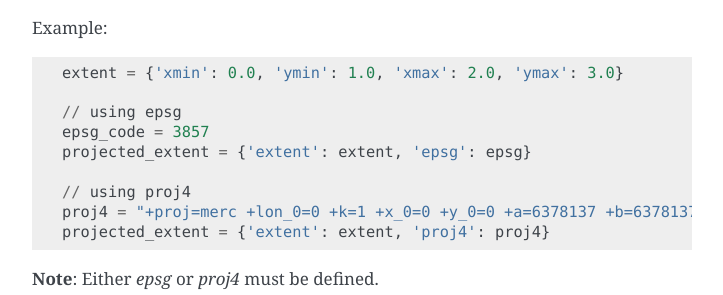
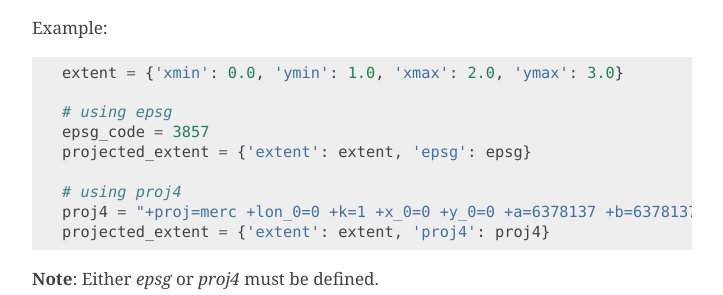
Before and after one commit to locationtech-labs/geopyspark, a Sphinx documentation site: the page built from docs/core_concepts.rst, in a window 1280 px wide and 900 px high, scrolled down 1681 px. Shown: the part 157-452 px from the top of the window, without its empty margins (388-1111 px from the left). Built offline with Sphinx 7.4.7, drawn with Linux system fonts in a browser that asks for light colours; part of the change alters nothing that is shown.

```diff
--- a/docs/core_concepts.rst
+++ b/docs/core_concepts.rst
@@ -51,7 +51,9 @@ The fields used to represent ``TileLayout``:
  - **tileRows** (int): The number of rows of pixels in each raster that runs
        north to south.
 
-Example::
+Example:
+
+.. code:: python
 
    tile_layout = {'layoutCols': 1, 'layoutRows': 1, 'tileCols': 256, 'tileRows': 256}
 
@@ -69,9 +71,14 @@ The fields used to represent ``Extent``:
  - **xmax** (double): The maximum x coordinate.
  - **ymax** (double): The maximum y coordinate.
 
-Example::
+Example:
+
+.. code:: python
 
    extent = {'xmin': 0.0, 'ymin': 1.0, 'xmax': 2.0, 'ymax': 3.0}
+
+
+.. _projected_extent:
 
 ProjectedExtent
 ---------------
@@ -84,20 +91,24 @@ The fields used to represent ``ProjectedExtent``:
  - **epsg** (int, optional): The EPSG code of the CRS.
  - **proj4** (str, optional): The Proj.4 string representation of the CRS.
 
-Example::
+Example:
+
+.. code:: python
 
    extent = {'xmin': 0.0, 'ymin': 1.0, 'xmax': 2.0, 'ymax': 3.0}
 
-   // using epsg
+   # using epsg
    epsg_code = 3857
    projected_extent = {'extent': extent, 'epsg': epsg}
 
-   // using proj4
+   # using proj4
    proj4 = "+proj=merc +lon_0=0 +k=1 +x_0=0 +y_0=0 +a=6378137 +b=6378137 +towgs84=0,0,0,0,0,0,0 +units=m +no_defs "
    projected_extent = {'extent': extent, 'proj4': proj4}
 
 
 **Note**: Either `epsg` or `proj4` must be defined.
+
+.. _temporal_extent:
 
 TemporalProjectedExtent
 -----------------------
@@ -111,7 +122,9 @@ The fields used to represent ``TemporalProjectedExtent``.
  - **proj4** (str, optional): The Proj.4 string representation of the CRS.
  - **instance** (int): The time stamp of the raster.
 
-Example::
+Example:
+
+.. code:: python
 
    extent = {'xmin': 0.0, 'ymin': 1.0, 'xmax': 2.0, 'ymax': 3.0}
 
@@ -120,6 +133,8 @@ Example::
    projected_extent = {'extent': extent, 'epsg': epsg, 'instance': instance}
 
 **Note**: Either `epsg` or `proj4` must be defined.
+
+.. _spatial-key:
 
 SpatialKey
 ----------
@@ -132,9 +147,13 @@ The fields used to represent ``SpatialKey``:
  - **col** (int): The column of the grid, the numbers run east to west.
  - **row** (int): The row of the grid, the numbers run north to south.
 
-Example::
+Example:
+
+.. code:: python
 
    spatial_key = {'col': 0, 'row': 0}
+
+.. _space-time-key:
 
 SpaceTimeKey
 ------------
@@ -148,7 +167,9 @@ The fields used to reprsent ``SpaceTimeKey``:
  - **row** (int): The row of the grid, the numbers run north to south.
  - **instance** (int): The time stamp of the raster.
 
-Example::
+Example:
+
+.. code:: python
 
    spatial_key = {'col': 0, 'row': 0, 'instant': 0.0}
 
@@ -165,7 +186,9 @@ The fields used to represent ``Bounds``:
  - **maxKey** (SpatialKey, SpaceTimeKey): The largest SpatialKey or
        SpaceTimeKey.
 
-Example::
+Example:
+
+.. code:: python
 
   min_key = {'col': 0, 'row': 0}
   max_key = {'col' 100', 'row': 100}
@@ -215,6 +238,8 @@ where it will be decoded into a Scala RDD.
 None of the operations performed on the RDD occur in Python, and the only time
 the RDD will be moved to Python is if the user decides to bring it over.
 
+.. _raster_rdd:
+
 RasterRDD
 ----------
 
@@ -235,6 +260,8 @@ With the ``K`` of each tuple being different between the two. In the case of
 ``RasterRDD``, ``K`` is either ``ProjectedExtent``
 or ``TemporalProjectedExtent``.
 
+.. _tiled-raster-rdd:
+
 TiledRasterRDD
 --------------
 
```
